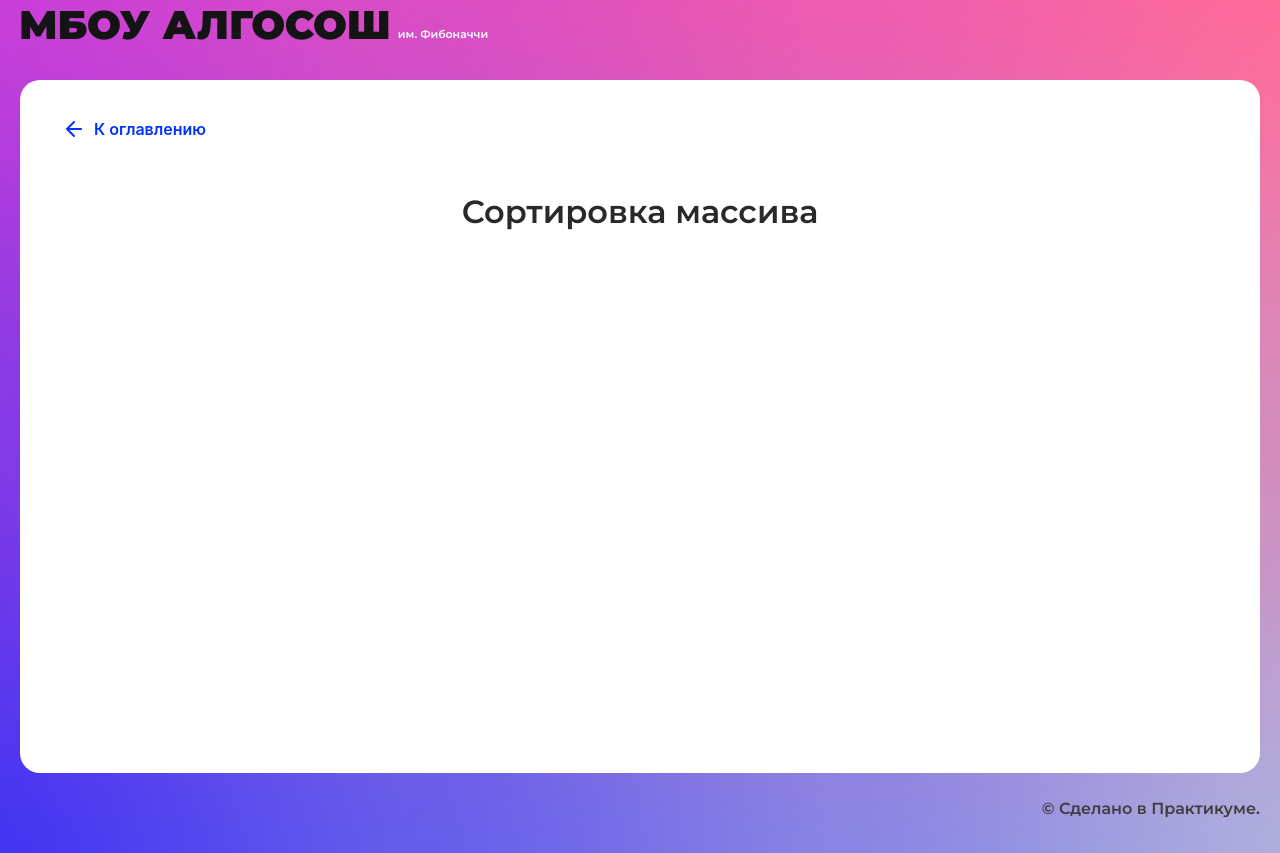
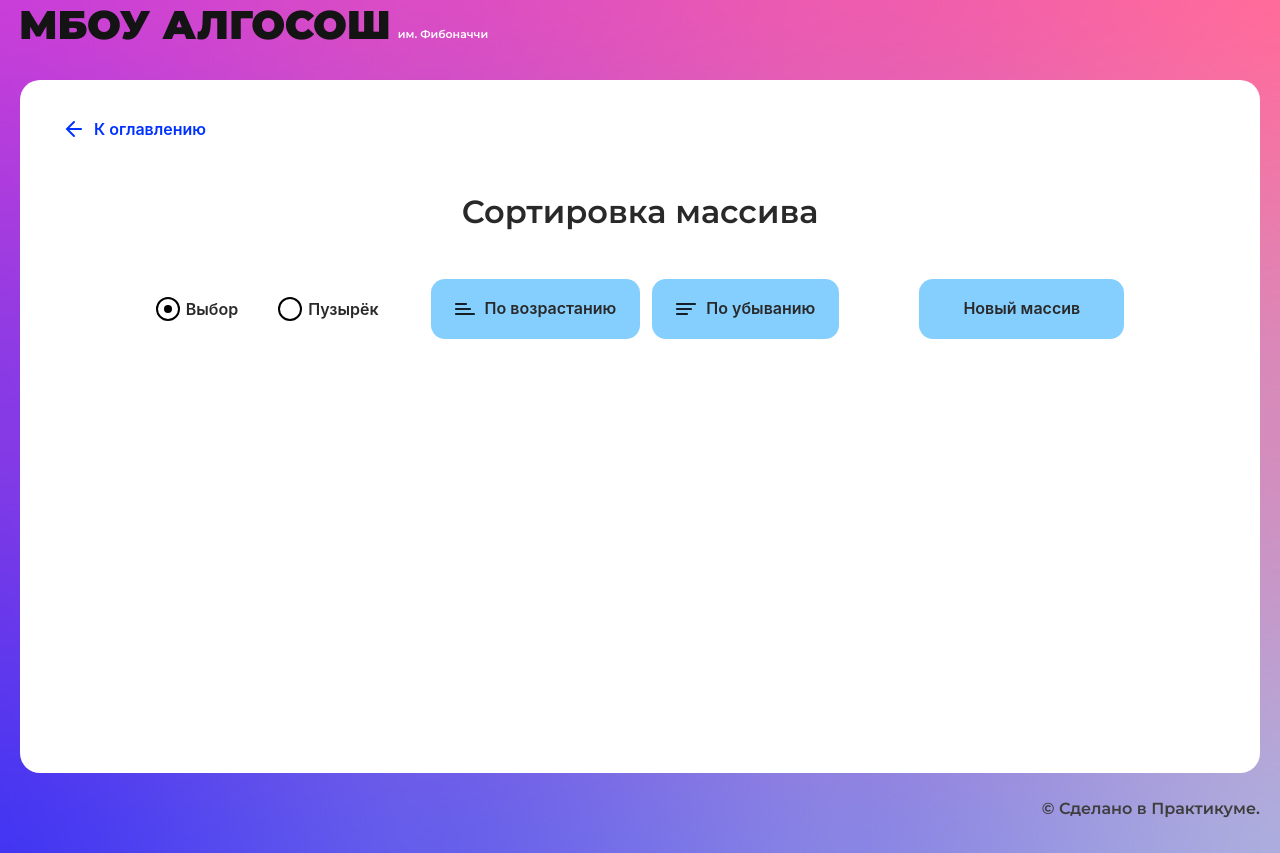
Before and after one commit to AlekseyShaydullin/Algososh-MBOU, a React (Create React App) app: page /sorting in a window 1280 px wide. Built offline with nearby package versions, Linux system fonts and the light colour scheme.

Commit message:
feat: choice selection and bubble algorithms

```diff
--- /dev/null
+++ b/src/components/sorting-page/sorting-page.module.css
@@ -0,0 +1,31 @@
+.wrapper {
+	display: flex;
+	justify-content: center;
+	align-items: center;
+}
+
+.radio {
+	display: flex;
+	gap: 40px;
+	padding-right: 52px;
+}
+
+.buttons {
+	display: flex;
+	gap: 12px;
+	padding-right: 80px;
+}
+
+.newArr {
+  width: 205px;
+}
+
+.diagram {
+  list-style-type: none;
+  display: flex;
+  gap: 10px;
+  justify-content: center;
+  align-items: flex-end;
+  padding: 48px 0 0;
+  margin: 0;
+}
--- a/src/components/sorting-page/sorting-page.tsx
+++ b/src/components/sorting-page/sorting-page.tsx
@@ -1,10 +1,175 @@
-import React from "react";
+import React, { ChangeEvent, FormEvent, MouseEvent, useState } from "react";
+import { RadioInput } from "../ui/radio-input/radio-input";
+import { Button } from "../ui/button/button";
 import { SolutionLayout } from "../ui/solution-layout/solution-layout";
+import styleSorting from './sorting-page.module.css'
+import { Direction } from "../../types/direction";
+import { delay, getRandomInit, swap, swapArr } from "../../utils/utils";
+import { TRandomArr } from "../../types/main";
+import { ElementStates } from "../../types/element-states";
+import { Column } from "../ui/column/column";
+import { sortChecked } from "../../types/sort-checked";
+import { SHORT_DELAY_IN_MS } from "../../constants/delays";
 
 export const SortingPage: React.FC = () => {
+  const [arr, setArr] = useState<TRandomArr[]>([]);
+  const [checked, setChecked] = useState<sortChecked>(sortChecked.selection)
+  const [isLoading, setLoading] = useState<boolean>(false);
+
+  const getRandomArr = (min: number, max: number, minLen: number, maxLen: number): void => {
+    const randomArrLength = getRandomInit(minLen, maxLen);
+    const randomArr: TRandomArr[] = [];
+
+    for (let i = 0; i <= randomArrLength; i++) {
+      randomArr.push({
+        number: getRandomInit(min, max),
+        state: ElementStates.Default
+      })
+    }
+    setArr([...randomArr])
+  }
+
+  const getNewArr = (e: FormEvent<HTMLButtonElement>): void => {
+    e.preventDefault();
+    getRandomArr(0, 100, 3, 17)
+  }
+
+  const handleChecked = (e: ChangeEvent<HTMLInputElement>): void => {
+    setChecked(
+      e.target.value === sortChecked.selection ? sortChecked.selection : sortChecked.bubble
+    )
+  }
+
+  const selectionSort = async (direction: Direction) => {
+    console.log('Выбор');
+
+    setLoading(true);
+    for (let i = 0; i < arr.length; i++) {
+      let maxIndex = i;
+      arr[maxIndex].state = ElementStates.Changing;
+      setArr([...arr]);
+      await delay(SHORT_DELAY_IN_MS);
+
+      for (let j = i + 1; j < arr.length; j++) {
+        arr[j].state = ElementStates.Changing;
+        setArr([...arr]);
+        await delay(SHORT_DELAY_IN_MS);
+        if (direction === Direction.Ascending ? arr[j].number < arr[maxIndex].number : arr[j].number > arr[maxIndex].number) {
+          arr[maxIndex].state = ElementStates.Default
+          maxIndex = j;
+          arr[j].state = ElementStates.Changing;
+          setArr([...arr]);
+          await delay(SHORT_DELAY_IN_MS);
+        }
+      }
+
+      if (maxIndex !== i) {
+        swapArr(arr, i, maxIndex);
+        arr[i].state = ElementStates.Default;
+      }
+      arr[maxIndex].state = ElementStates.Default;
+      arr[i].state = ElementStates.Modified;
+      setArr([...arr]);
+      await delay(SHORT_DELAY_IN_MS);
+    }
+    setLoading(false);
+  }
+
+  const bubbleSorting = async (direction: Direction) => {
+    console.log('Пузырь');
+
+    setLoading(true);
+    for (let i = 0; i < arr.length; i++) {
+      for (let j = 0; j < arr.length - i - 1; j++) {
+        const p = j + 1;
+        arr[j].state = ElementStates.Changing;
+        arr[p].state = ElementStates.Changing;
+        setArr([...arr]);
+        await delay(SHORT_DELAY_IN_MS);
+        if (direction === Direction.Ascending ? arr[j].number > arr[p].number : arr[j].number < arr[p].number) {
+          swap(arr, j, p)
+          setArr([...arr]);
+          await delay(SHORT_DELAY_IN_MS);
+        }
+        arr[j].state = ElementStates.Default;
+        arr[p].state = ElementStates.Default;
+        setArr([...arr]);
+      }
+      arr[arr.length - i - 1].state = ElementStates.Modified;
+      setArr([...arr]);
+    }
+    setLoading(false);
+  }
+
+  const handleSortAscending = (e: MouseEvent<HTMLButtonElement>) => {
+    e.preventDefault();
+    sortArr(Direction.Ascending);
+  }
+
+  const handleSortDescending = (e: MouseEvent<HTMLButtonElement>) => {
+    e.preventDefault();
+    sortArr(Direction.Descending);
+  }
+
+  const sortArr = async (direction: Direction) => {
+    if (checked === sortChecked.selection) {
+      selectionSort(direction);
+    } else {
+      bubbleSorting(direction);
+    }
+  };
+
+
   return (
     <SolutionLayout title="Сортировка массива">
-
+      <div className={styleSorting.wrapper}>
+        <div className={styleSorting.radio}>
+          <RadioInput
+            label={'Выбор'}
+            value={sortChecked.selection}
+            onChange={handleChecked}
+            checked={checked === sortChecked.selection}
+            disabled={isLoading}
+          />
+          <RadioInput
+            label={'Пузырёк'}
+            value={sortChecked.bubble}
+            onChange={handleChecked}
+            checked={checked === sortChecked.bubble}
+            disabled={isLoading}
+          />
+        </div>
+        <div className={styleSorting.buttons}>
+          <Button
+            text={'По возрастанию'}
+            sorting={Direction.Ascending}
+            onClick={handleSortAscending}
+            isLoader={isLoading}
+          />
+          <Button
+            text={'По убыванию'}
+            sorting={Direction.Descending}
+            onClick={handleSortDescending}
+            isLoader={isLoading}
+          />
+        </div>
+        <Button
+          text={'Новый массив'}
+          onClick={getNewArr}
+          extraClass={styleSorting.newArr}
+          disabled={isLoading}
+        />
+      </div>
+      <ul className={styleSorting.diagram}>
+        {arr?.map((column, index) => {
+          return(
+            <li className={styleSorting.column} key={index}>
+              <Column index={column.number} state={column.state} />
+            </li>
+          )
+        })
+        }
+      </ul>
     </SolutionLayout>
   );
 };
--- a/src/types/main.ts
+++ b/src/types/main.ts
@@ -4,3 +4,9 @@ export type TArrayString = {
   letter?: string;
   state: ElementStates
 };
+
+
+export type TRandomArr = {
+  number: number;
+  state: ElementStates
+};
--- /dev/null
+++ b/src/types/sort-checked.ts
@@ -0,0 +1,4 @@
+export enum sortChecked {
+  selection = "selection",
+  bubble = "bubble",
+}
--- a/src/utils/utils.ts
+++ b/src/utils/utils.ts
@@ -1,4 +1,4 @@
-import { TArrayString } from "../types/main";
+import { TArrayString, TRandomArr } from "../types/main";
 
 export const delay = (timer: number) => new Promise<void>(
   resolve => setTimeout(resolve, timer)
@@ -7,3 +7,13 @@ export const delay = (timer: number) => new Promise<void>(
 export const swap = (arr: TArrayString[], firstIndex: number, endIndex: number): void => {
   [arr[firstIndex], arr[endIndex]] = [arr[endIndex], arr[firstIndex]]
 }
+
+export const swapArr = (arr: TRandomArr[], firstIndex: number, secondIndex: number): void => {
+  const temp = arr[firstIndex];
+  arr[firstIndex] = arr[secondIndex];
+  arr[secondIndex] = temp;
+}
+
+export const getRandomInit = (min: number, max: number) => {
+  return Math.floor(Math.random() * (max - min + 1)) + min
+}
```
